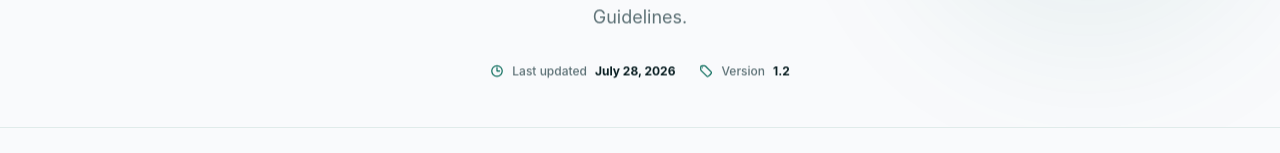
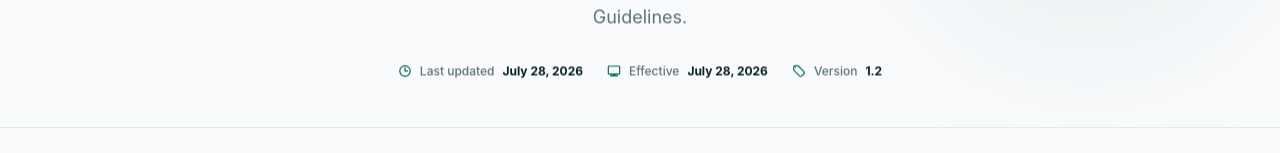
Before and after one commit to Winney360/Guild_Code_Community_Hub, a React (Vite) app in the folder client/: page /terms in a window 1280 px wide. Shown: the part 296-449 px from the top of the page. Built offline with nearby package versions, Linux system fonts and the light colour scheme; no server answers.

Commit message:
Add effective date meta to Terms of Service

```diff
--- a/client/src/pages/TermsOfService.tsx
+++ b/client/src/pages/TermsOfService.tsx
@@ -77,6 +77,7 @@ export const TermsOfService: React.FC = () => {
       title="Terms of Service"
       description="These Terms govern your use of the Guild Code platform, API services, and community hub. By using Guild Code, you agree to abide by these terms and our Community Guidelines."
       lastUpdated="July 28, 2026"
+      effectiveDate="July 28, 2026"
       version="1.2"
       toc={toc}
       sidebarNote={
```
